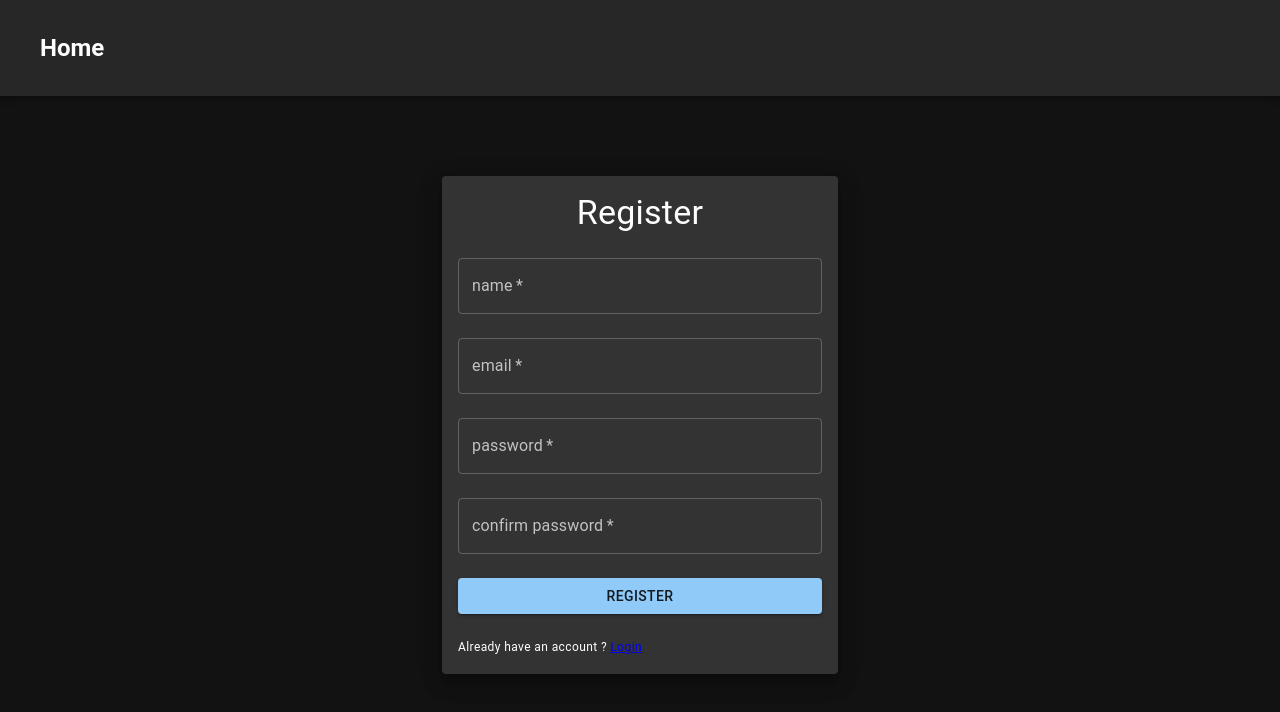
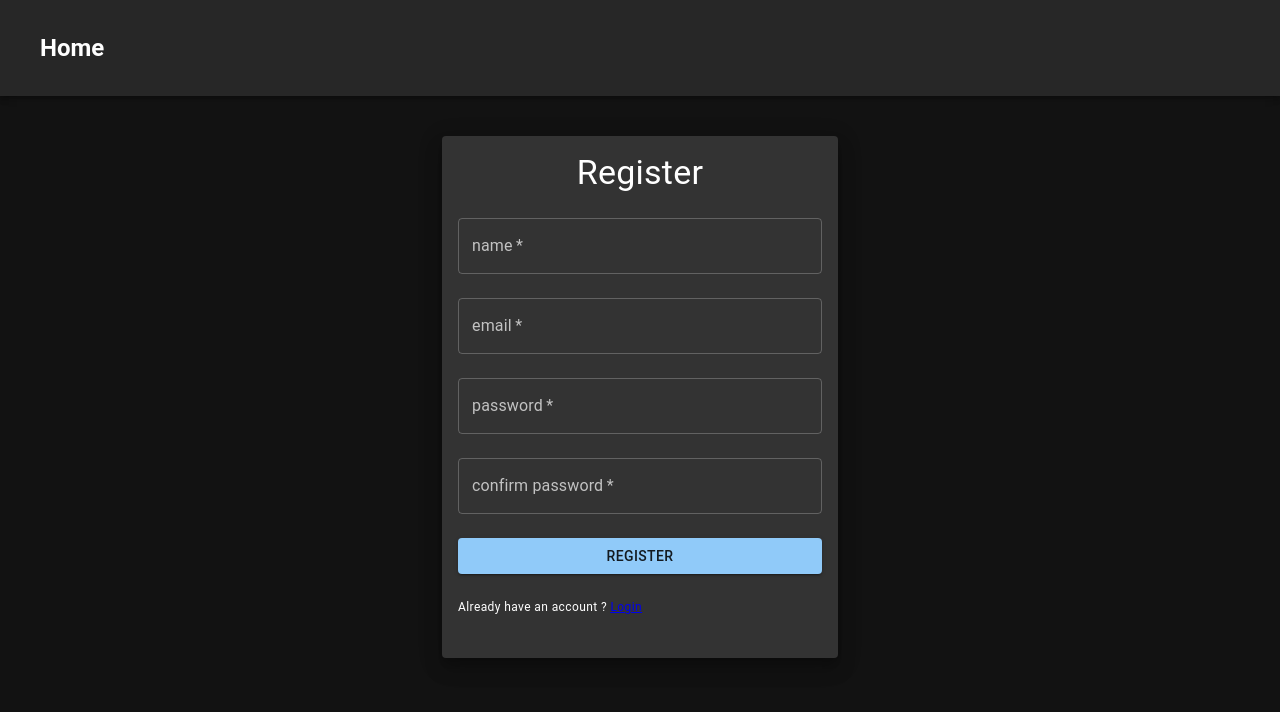
Before and after one commit to s-adnan-07/movie-review-platform, a React (Vite) app in the folder frontend/: page /register in a window 1280 px wide. Shown: the top 712 px of the page. Built offline with nearby package versions, Linux system fonts and the light colour scheme.

Commit message:
FE: Added register user logic

```diff
--- a/frontend/src/pages/register/RegisterPage.tsx
+++ b/frontend/src/pages/register/RegisterPage.tsx
@@ -7,24 +7,45 @@ import Stack from '@mui/material/Stack'
 import TextField from '@mui/material/TextField'
 import Typography from '@mui/material/Typography'
 
+import useRegister from './hooks/useRegister'
+import AlertStack from './components/AlertStack'
+
+// TODO: Add validation for password and confirm password
 function RegisterPage() {
+  const { messages, severity, handleSubmit, handleChange } = useRegister()
+
   return (
-    <Container maxWidth="xs" sx={{ mt: '10vh' }}>
-      <Paper component="form">
+    <Container maxWidth="xs" sx={{ mt: '5vh' }}>
+      <Paper component="form" onSubmit={handleSubmit} onChange={handleChange}>
         <Stack>
           <Typography variant="h4" component="div" align="center">
             Register
           </Typography>
 
-          <TextField label="name" type="" required />
-          <TextField label="email" type="email" required />
-          <TextField label="password" type="password" required />
-          <TextField label="confirm password" type="password" required />
+          <TextField name="name" label="name" type="text" required />
+          <TextField name="email" label="email" type="email" required />
+
+          <TextField
+            name="password"
+            label="password"
+            type="password"
+            required
+          />
+
+          <TextField
+            name="confirm"
+            label="confirm password"
+            type="password"
+            required
+          />
 
           <Button type="submit">Register</Button>
+
           <Typography variant="caption">
             Already have an account ? <Link to="/login">Login</Link>
           </Typography>
+
+          <AlertStack messages={messages} severity={severity} />
         </Stack>
       </Paper>
     </Container>
--- /dev/null
+++ b/frontend/src/pages/register/hooks/useRegister.ts
@@ -0,0 +1,73 @@
+import axios from 'axios'
+import { useState } from 'react'
+import { useQuery } from '@tanstack/react-query'
+
+import { Fail, RegisterState, Severity, SignUpResp, Success } from '../types'
+import { VITE_SERVER_URL } from '@/constants'
+import { useNavigate } from 'react-router-dom'
+
+const initialState: RegisterState = {
+  name: '',
+  email: '',
+  password: '',
+  confirm: '',
+}
+
+function useRegister() {
+  const [userData, setUserData] = useState(() => initialState)
+  const [messages, setMessages] = useState<string[]>([])
+  const [severity, setSeverity] = useState<Severity>('error')
+  const navigate = useNavigate()
+
+  const { refetch } = useQuery<Success, Fail>({
+    queryKey: ['register'],
+    queryFn: sendCredentials,
+    enabled: false,
+    retry: false,
+  })
+
+  function sendCredentials() {
+    return axios.post<SignUpResp>(`${VITE_SERVER_URL}/auth/register`, userData)
+  }
+
+  function getFormData(formData: FormData): RegisterState {
+    return {
+      name: formData.get('name') as string,
+      email: formData.get('email') as string,
+      password: formData.get('password') as string,
+      confirm: formData.get('confirm') as string,
+    }
+  }
+
+  // Note: This is needed because the state value shows the previous update
+  function handleChange(e: React.FormEvent<HTMLFormElement>) {
+    e.preventDefault()
+    setMessages([])
+    const formData = new FormData(e.currentTarget)
+    const newState = getFormData(formData)
+
+    setUserData(prevState => ({ ...prevState, ...newState }))
+  }
+
+  async function handleSubmit(e: React.FormEvent<HTMLFormElement>) {
+    handleChange(e)
+
+    const { data, error } = await refetch()
+
+    // TODO: Disable register button until api responds
+    if (data) {
+      setSeverity('success')
+      setMessages([data.data.data])
+      setTimeout(() => navigate('/login', { replace: true }), 3000)
+    }
+
+    if (error) {
+      console.dir(error.response?.data)
+      setMessages(() => error.response?.data.message.map(m => m) ?? [])
+    }
+  }
+
+  return { messages, severity, handleSubmit, handleChange }
+}
+
+export default useRegister
```
